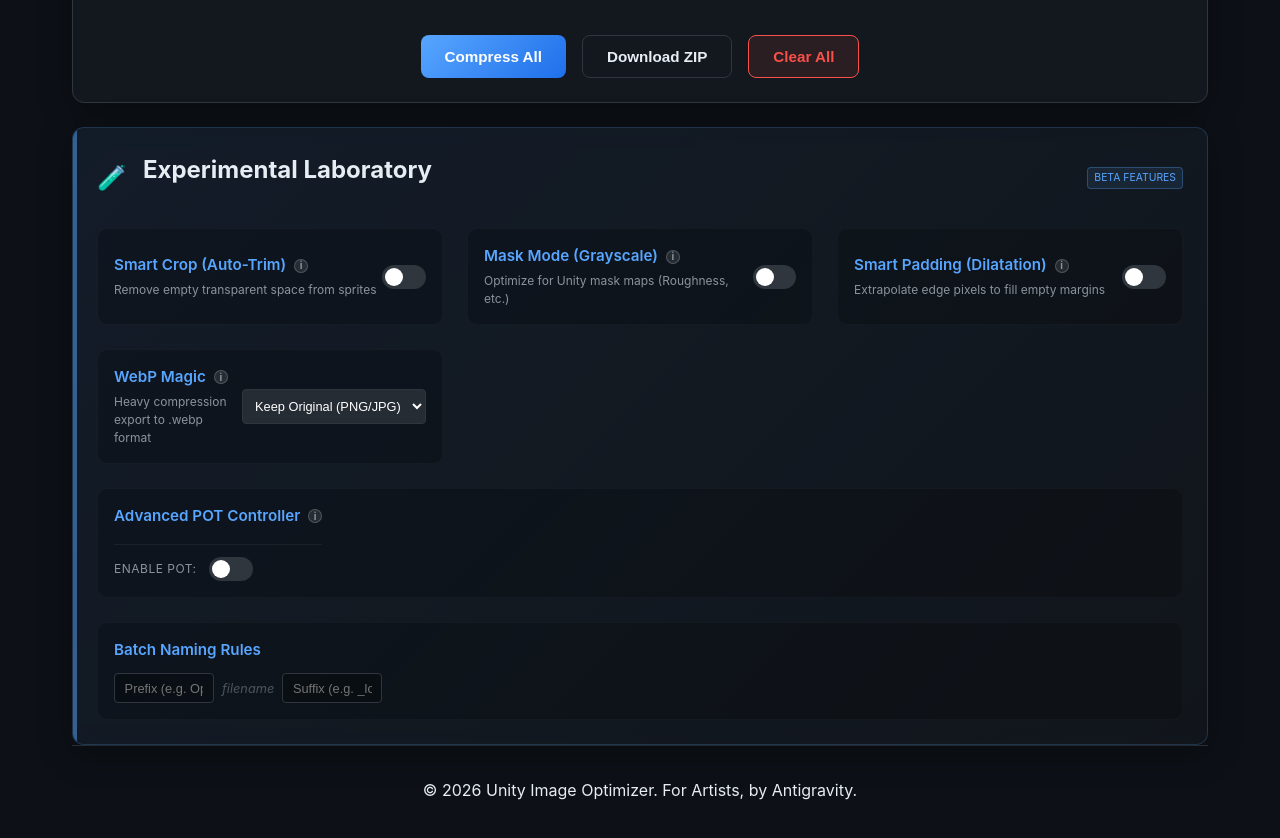
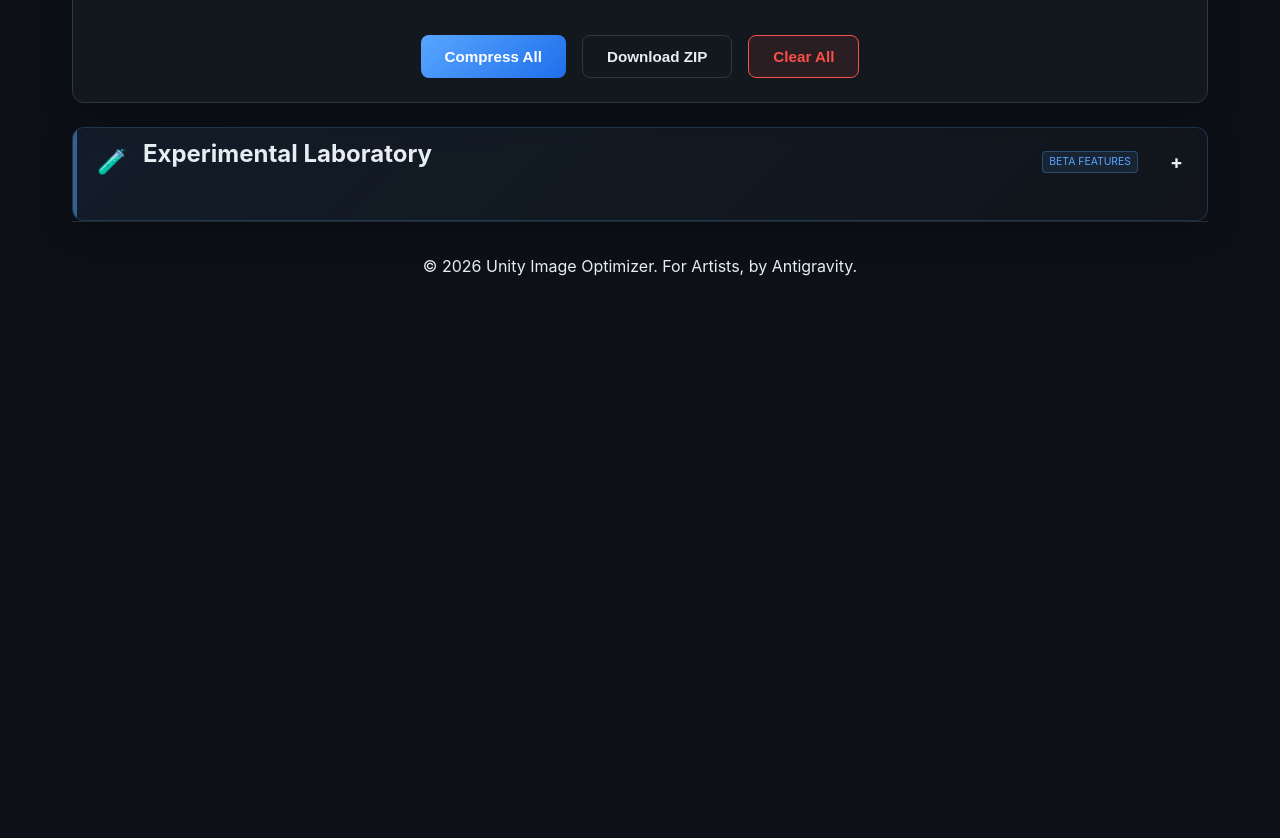
Before and after one commit to RealAzmodeo/ImageOptimizer, a React (Vite) app: page / in a window 1280 px wide. Shown: the part 1020-1858 px from the top of the page. After the commit the page ends 1362 px from the top, so only its background shows below. Built offline with nearby package versions, Linux system fonts and the light colour scheme.

Commit message:
style: implement collapsible laboratory and fix dropdown contrast

```diff
--- a/src/App.css
+++ b/src/App.css
@@ -607,6 +607,12 @@
   background: linear-gradient(135deg, rgba(88, 166, 255, 0.08) 0%, rgba(255, 255, 255, 0.02) 100%);
   position: relative;
   overflow: hidden;
+  transition: all 0.3s cubic-bezier(0.4, 0, 0.2, 1);
+}
+
+.experiments-panel.collapsed {
+  padding-bottom: 0.5rem;
+  padding-top: 0.5rem;
 }
 
 .experiments-panel::before {
@@ -728,12 +734,25 @@
 
 .mini-select {
   padding: 0.5rem;
-  background: rgba(255, 255, 255, 0.1);
-  border: 1px solid var(--border-color);
+  background: rgba(0, 0, 0, 0.4);
+  border: 1px solid rgba(255, 255, 255, 0.1);
   border-radius: 4px;
   color: white;
   font-size: 0.8rem;
   outline: none;
+  cursor: pointer;
+}
+
+.mini-select:hover {
+  border-color: var(--accent-color);
+}
+
+/* Fix for high-contrast dropdown options in dark mode */
+.mini-select option,
+select option {
+  background-color: #1a1d21;
+  color: white;
+  padding: 10px;
 }
 
 .naming-inputs {
--- a/src/App.tsx
+++ b/src/App.tsx
@@ -27,6 +27,7 @@ function App() {
     nameSuffix: ''
   })
   const [isProcessing, setIsProcessing] = useState(false)
+  const [isLabExpanded, setIsLabExpanded] = useState(false)
   const [selectedForComparison, setSelectedForComparison] = useState<ImageFile | null>(null) // Renamed from selectedFile
 
   const optimizationManager = useRef(new OptimizationManager((id, updates) => { // Changed to useRef
@@ -366,22 +367,30 @@ function App() {
           </div>
         </div>
 
-        <div className="experiments-panel glass-panel fade-in">
-          <div className="panel-header">
+        <div className={`experiments-panel glass-panel fade-in ${isLabExpanded ? 'expanded' : 'collapsed'}`}>
+          <div
+            className="panel-header"
+            onClick={() => setIsLabExpanded(!isLabExpanded)}
+            style={{ cursor: 'pointer', userSelect: 'none', display: 'flex', alignItems: 'center', width: '100%' }}
+          >
             <div className="lab-icon">🧪</div>
-            <h2>Experimental Laboratory</h2>
+            <h2 style={{ flex: 1 }}>Experimental Laboratory</h2>
             <div className="badge experimental">BETA FEATURES</div>
+            <div className="expand-indicator" style={{ marginLeft: '1rem', fontSize: '1.2rem', fontWeight: 'bold' }}>
+              {isLabExpanded ? '−' : '+'}
+            </div>
           </div>
 
+          {isLabExpanded && (
             <div className="experiments-grid">
-            {/* 1. Smart Crop */}
+              {/* Row 1: Feature Toggles (3 Columns) */}
               <div className="exp-item" title="Detects the actual content and removes transparency borders. Saves memory in Unity.">
                 <div className="exp-info">
                   <div className="title-row">
                     <span className="exp-title">Smart Crop (Auto-Trim)</span>
                     <div className="info-icon">i</div>
                   </div>
-                <span className="exp-desc">Remove empty transparent space from sprites</span>
+                  <span className="exp-desc">Remove empty transparency space</span>
                 </div>
                 <input
                   type="checkbox"
@@ -391,14 +400,13 @@ function App() {
                 />
               </div>
 
-            {/* 2. Mask Mode */}
               <div className="exp-item" title="Converts to high-precision grayscale. Perfect for Roughness, Metallic, or Opacity maps.">
                 <div className="exp-info">
                   <div className="title-row">
                     <span className="exp-title">Mask Mode (Grayscale)</span>
                     <div className="info-icon">i</div>
                   </div>
-                <span className="exp-desc">Optimize for Unity mask maps (Roughness, etc.)</span>
+                  <span className="exp-desc">Unity mask map optimization</span>
                 </div>
                 <input
                   type="checkbox"
@@ -408,14 +416,13 @@ function App() {
                 />
               </div>
 
-            {/* 3. Smart Padding */}
               <div className="exp-item" title="Repeats the last valid edge pixels to fill gaps instead of transparency. Fixes GPU filtering 'bleeding' lines.">
                 <div className="exp-info">
                   <div className="title-row">
                     <span className="exp-title">Smart Padding (Dilatation)</span>
                     <div className="info-icon">i</div>
                   </div>
-                <span className="exp-desc">Extrapolate edge pixels to fill empty margins</span>
+                  <span className="exp-desc">Edge pixel extrapolation</span>
                 </div>
                 <input
                   type="checkbox"
@@ -425,14 +432,14 @@ function App() {
                 />
               </div>
 
-            {/* 4. WebP Magic */}
+              {/* Row 2: Settings (2 Columns) */}
               <div className="exp-item" title="Converts images to Google's WebP format. Usually 30-50% smaller than PNG at same quality.">
                 <div className="exp-info">
                   <div className="title-row">
                     <span className="exp-title">WebP Magic</span>
                     <div className="info-icon">i</div>
                   </div>
-                <span className="exp-desc">Heavy compression export to .webp format</span>
+                  <span className="exp-desc">Heavy .webp compression</span>
                 </div>
                 <select
                   className="mini-select"
@@ -444,12 +451,33 @@ function App() {
                 </select>
               </div>
 
-            {/* 5. Advanced POT Control */}
+              <div className="exp-item naming">
+                <div className="exp-info">
+                  <span className="exp-title">Batch Naming Rules</span>
+                  <div className="naming-inputs">
+                    <input
+                      type="text"
+                      placeholder="Prefix"
+                      value={options.namePrefix}
+                      onChange={(e) => setOptions(prev => ({ ...prev, namePrefix: e.target.value }))}
+                    />
+                    <div className="filename-placeholder">filename</div>
+                    <input
+                      type="text"
+                      placeholder="Suffix"
+                      value={options.nameSuffix}
+                      onChange={(e) => setOptions(prev => ({ ...prev, nameSuffix: e.target.value }))}
+                    />
+                  </div>
+                </div>
+              </div>
+
+              {/* Row 3: Advanced Controller (Full Width) */}
               <div className="exp-item full-width-exp">
                 <div className="exp-info">
                   <div className="title-row">
                     <span className="exp-title">Advanced POT Controller</span>
-                  <div className="info-icon" title="Force images to specific Unity scale modes. Critical for GPU compression (ASTC/DXT).">i</div>
+                    <div className="info-icon" title="Force specific scale modes. Critical for GPU compression (ASTC/DXT).">i</div>
                   </div>
                   <div className="pot-lab-controls">
                     <div className="pot-control-group">
@@ -500,29 +528,8 @@ function App() {
                   </div>
                 </div>
               </div>
-
-            {/* 6. Batch Naming */}
-            <div className="exp-item naming full-width-exp">
-              <div className="exp-info">
-                <span className="exp-title">Batch Naming Rules</span>
-                <div className="naming-inputs">
-                  <input
-                    type="text"
-                    placeholder="Prefix (e.g. Opt_)"
-                    value={options.namePrefix}
-                    onChange={(e) => setOptions(prev => ({ ...prev, namePrefix: e.target.value }))}
-                  />
-                  <div className="filename-placeholder">filename</div>
-                  <input
-                    type="text"
-                    placeholder="Suffix (e.g. _low)"
-                    value={options.nameSuffix}
-                    onChange={(e) => setOptions(prev => ({ ...prev, nameSuffix: e.target.value }))}
-                  />
             </div>
-              </div>
-            </div>
-          </div>
+          )}
         </div>
 
         {files.length > 0 && (
```
Lines whose indentation alone changed are shown as unchanged.
